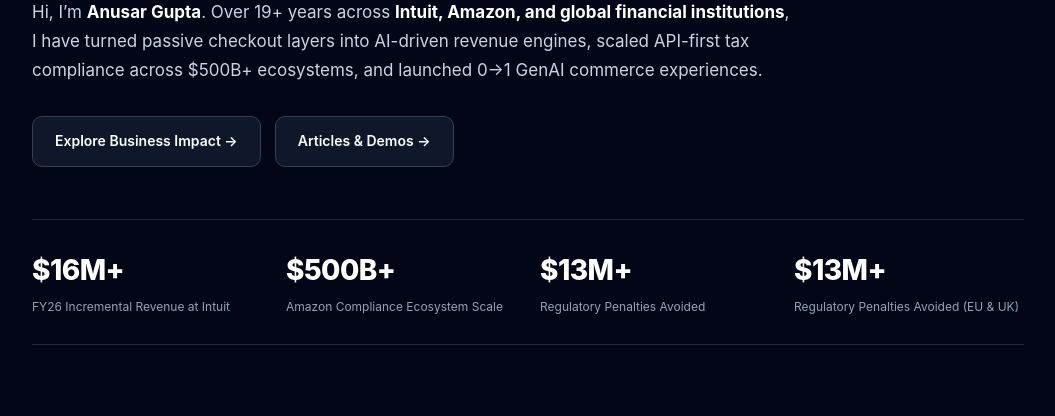
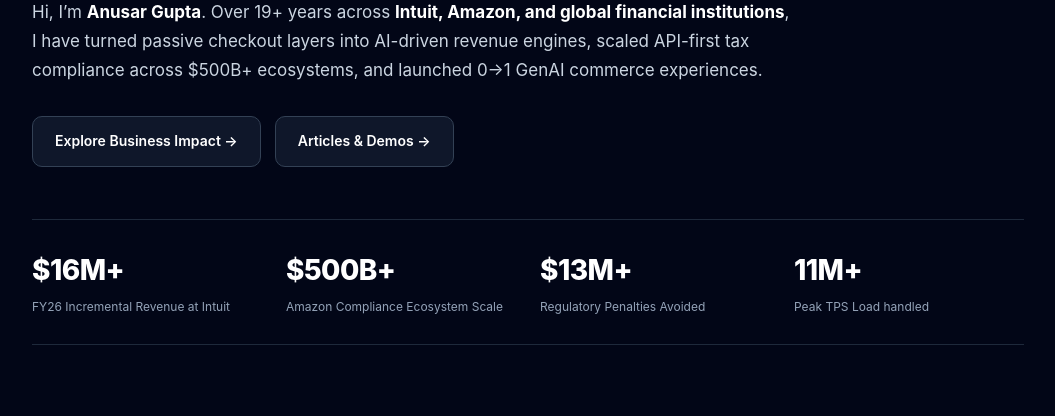
Before and after one commit to ProductMechanic/productmechanic.github.io, a plain HTML site: page index.html in a window 1280 px wide. Shown: the part 384-800 px from the top of the page, without its empty margins (112-1167 px from the left). Drawn offline with Linux system fonts and the light colour scheme.

Commit message:
Update index.html

```diff
--- a/index.html
+++ b/index.html
@@ -324,13 +324,13 @@
           <div class="metric-label">Regulatory Penalties Avoided</div>
         </div>
         <div>
-          <div class="metric-val">$13M+</div>
-          <div class="metric-label">Regulatory Penalties Avoided (EU &amp; UK)</div>
+          <div class="metric-val">11M+</div>
+          <div class="metric-label">Peak TPS Load handled</div>
         </div>
 <!--
         <div>
-          <div class="metric-val accent">11M+</div>
-          <div class="metric-label">Peak TPS Load handled </div>
+          <div class="metric-val accent">30Days</div>
+          <div class="metric-label">Notice Period</div>
         </div>
 -->
       </div>
```
